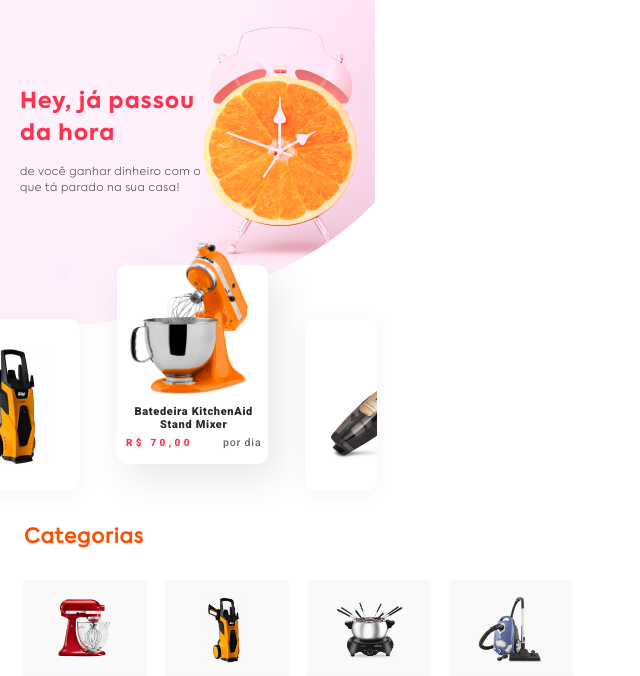
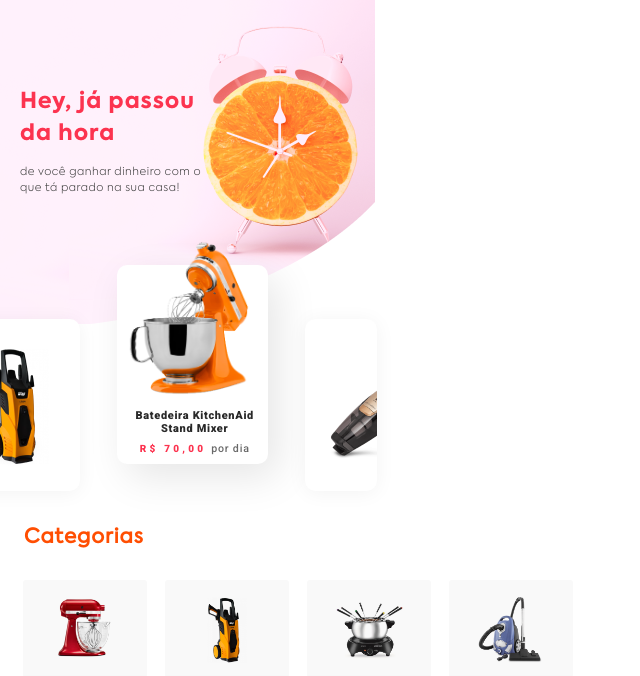
Before and after one commit to laricarlotti/demoday, a Django app: page / in a window 1280 px wide. Shown: the part 49-725 px from the top of the page, without its empty margins (0-640 px from the left). Run offline with Django 3.2, Linux system fonts and the light colour scheme.

Commit message:
Estilizar header infos do index.html

```diff
--- a/website/static/css/style.css
+++ b/website/static/css/style.css
@@ -403,19 +403,25 @@
     background-repeat:no-repeat ;
 }
 header .infos{
+    align-items: center;
+    display: flex;
+    flex-direction: column;
+    height: 59.42px;
+    justify-content: space-around;
+    left: 9px;
     position: absolute;
-    width: 135.45px;
-    height: 59.42px;
-    left: 9px;
     top: 132px;
+    width: 137.45px;
 
 }
 
 .infos p{
-    margin-top: 8px;
-    display: block;
-    margin-left: 0;
+    display: flex;
+    flex-direction: column;
+    height: 50px;
+    justify-content: center;
 }
+
 .bloco-centro .infos p:first-child{
     color: #292929;
     font-family: 'Roboto', sans-serif;
@@ -423,16 +429,19 @@
     font-size: 11px;
     line-height: 122.9%;
     letter-spacing: 0.06em;
+    margin: 12px 0 8px 0;
     text-align: center;
 }
 
 .bloco-centro .infos p:last-child{
-
+    align-self: center;
     font-family: Roboto;
     font-style: normal;
     font-weight: 900;
     font-size: 10px;
     line-height: 1%;
+    margin-top: 5px;
+    width: 110px;
 
     letter-spacing: 0.325em;
     color: #FC334F;
```
